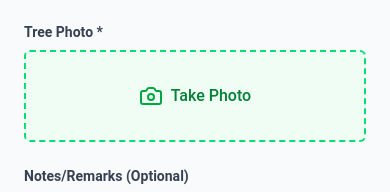
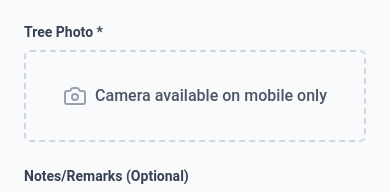
Before and after one commit to Sentinel-Hack/ecokuza, a React app in the folder frontend/: page /record in a window 390 px wide. Both pictures are taken after a click on the button "Plant New Tree". Shown: the part 354-546 px from the top of the page. Built offline with nearby package versions, Linux system fonts and the light colour scheme; no server answers; the HTML template or start-up script is replaced by a standard one.

Commit message:
update upload photo to be disabled on desktops only on mobile camera

```diff
--- a/frontend/src/pages/mentor/RecordTreePage.jsx
+++ b/frontend/src/pages/mentor/RecordTreePage.jsx
@@ -76,6 +76,10 @@ export default function RecordTreePage() {
       };
       reader.readAsDataURL(file);
     }
+  };
+
+  const isMobileDevice = () => {
+    return /Android|webOS|iPhone|iPad|iPod|BlackBerry|IEMobile|Opera Mini/i.test(navigator.userAgent);
   };
 
   const handleSubmit = (e) => {
@@ -165,7 +169,8 @@ export default function RecordTreePage() {
                 Tree Photo *
               </label>
               <div>
-                {!photoPreview ? (
+                {isMobileDevice() ? (
+                  !photoPreview ? (
                     <label className="flex items-center justify-center gap-2 px-4 py-8 border-2 border-dashed border-green-400 rounded-md cursor-pointer hover:border-green-500 hover:bg-green-50 transition-colors bg-green-50">
                       <Camera className="w-6 h-6 text-green-600" />
                       <span className="text-green-700 font-medium">Take Photo</span>
@@ -195,6 +200,12 @@ export default function RecordTreePage() {
                       >
                         Retake Photo
                       </button>
+                    </div>
+                  )
+                ) : (
+                  <div className="flex items-center justify-center gap-2 px-4 py-8 border-2 border-dashed border-gray-300 rounded-md bg-gray-50">
+                    <Camera className="w-6 h-6 text-gray-400" />
+                    <span className="text-gray-600 font-medium">Camera available on mobile only</span>
                   </div>
                 )}
               </div>
```
Lines whose indentation alone changed are shown as unchanged.
